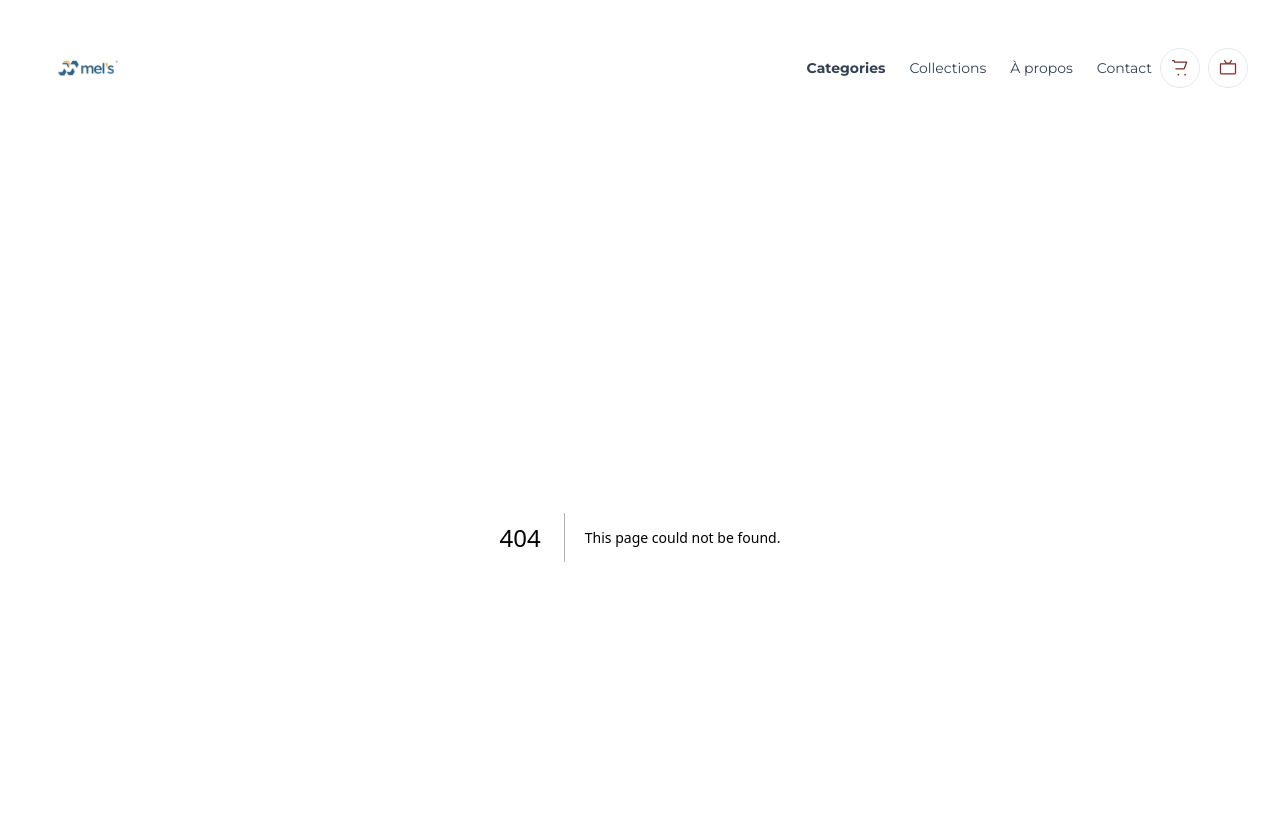
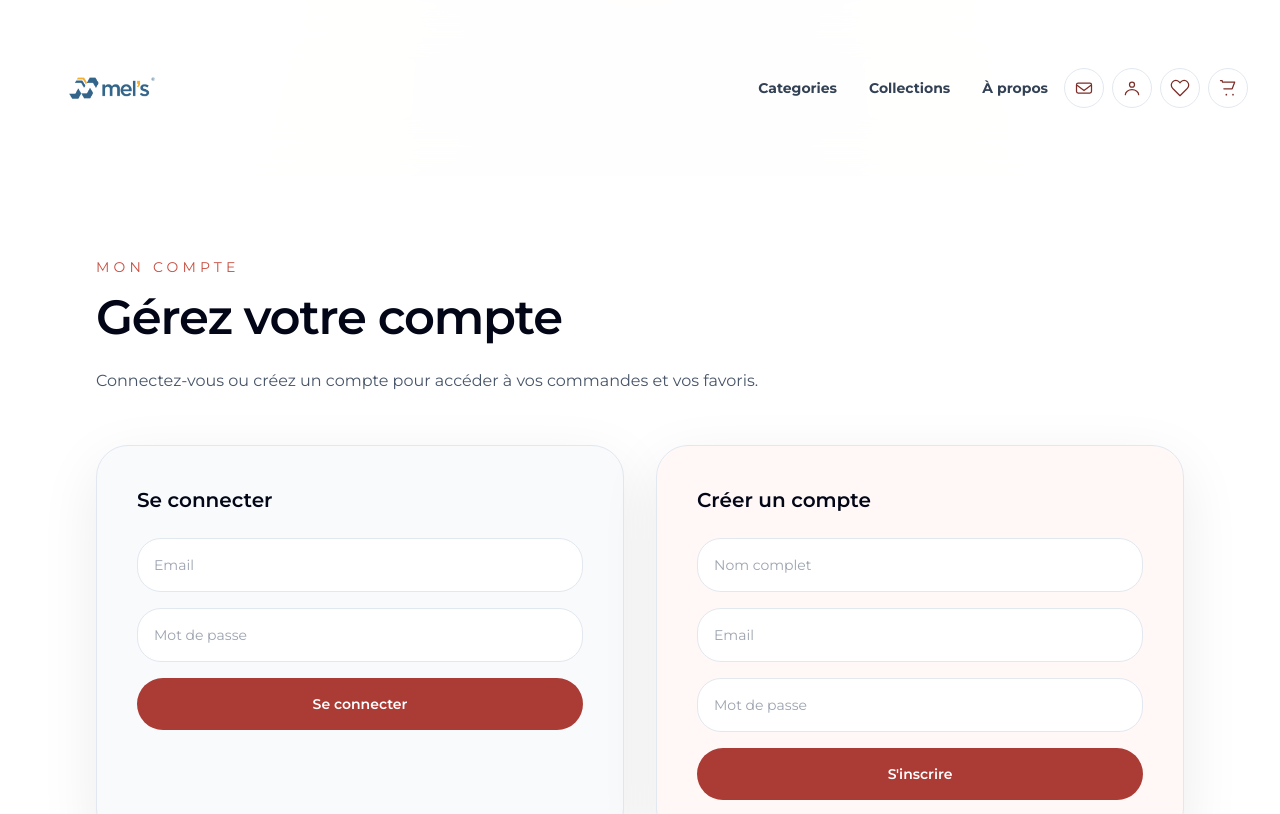
Before and after one commit to lys-rub/MELS-SHOP, a Next.js app: page /account in a window 1280 px wide. Before the commit this address had no page. Shown: the top 814 px of the page. Built offline with nearby package versions, Linux system fonts and the light colour scheme.

Commit message:
feat: enlarge logo, add icons for contact/account/favorites, make nav items bold, remove shop icon

```diff
--- /dev/null
+++ b/src/app/account/page.jsx
@@ -0,0 +1,40 @@
+export default function AccountPage() {
+  return (
+    <section className="min-h-screen bg-white py-20">
+      <div className="mx-auto max-w-6xl px-6 lg:px-8">
+        <p className="text-sm uppercase tracking-[0.3em] text-brand-500">Mon compte</p>
+        <h1 className="mt-4 text-4xl font-semibold tracking-tight text-slate-950 sm:text-5xl">
+          Gérez votre compte
+        </h1>
+        <p className="mt-6 max-w-2xl text-base leading-8 text-slate-600">
+          Connectez-vous ou créez un compte pour accéder à vos commandes et vos favoris.
+        </p>
+
+        <div className="mt-12 grid gap-8 lg:grid-cols-2">
+          <div className="rounded-[2rem] border border-slate-200 bg-slate-50 p-10 shadow-soft">
+            <h2 className="text-xl font-semibold text-slate-950">Se connecter</h2>
+            <form className="mt-6 space-y-4">
+              <input placeholder="Email" type="email" className="w-full rounded-3xl border border-slate-200 bg-white px-4 py-4 text-sm outline-none focus:border-brand-400 focus:ring-2 focus:ring-brand-100" />
+              <input placeholder="Mot de passe" type="password" className="w-full rounded-3xl border border-slate-200 bg-white px-4 py-4 text-sm outline-none focus:border-brand-400 focus:ring-2 focus:ring-brand-100" />
+              <button type="submit" className="w-full rounded-full bg-brand-600 px-6 py-4 text-sm font-semibold text-white transition hover:bg-brand-700">
+                Se connecter
+              </button>
+            </form>
+          </div>
+
+          <div className="rounded-[2rem] border border-slate-200 bg-brand-50/80 p-10 shadow-soft">
+            <h2 className="text-xl font-semibold text-slate-950">Créer un compte</h2>
+            <form className="mt-6 space-y-4">
+              <input placeholder="Nom complet" className="w-full rounded-3xl border border-slate-200 bg-white px-4 py-4 text-sm outline-none focus:border-brand-400 focus:ring-2 focus:ring-brand-100" />
+              <input placeholder="Email" type="email" className="w-full rounded-3xl border border-slate-200 bg-white px-4 py-4 text-sm outline-none focus:border-brand-400 focus:ring-2 focus:ring-brand-100" />
+              <input placeholder="Mot de passe" type="password" className="w-full rounded-3xl border border-slate-200 bg-white px-4 py-4 text-sm outline-none focus:border-brand-400 focus:ring-2 focus:ring-brand-100" />
+              <button type="submit" className="w-full rounded-full bg-brand-600 px-6 py-4 text-sm font-semibold text-white transition hover:bg-brand-700">
+                S'inscrire
+              </button>
+            </form>
+          </div>
+        </div>
+      </div>
+    </section>
+  )
+}
--- /dev/null
+++ b/src/app/favorites/page.jsx
@@ -0,0 +1,23 @@
+export default function FavoritesPage() {
+  return (
+    <section className="min-h-screen bg-white py-20">
+      <div className="mx-auto max-w-6xl px-6 lg:px-8">
+        <p className="text-sm uppercase tracking-[0.3em] text-brand-500">Favoris</p>
+        <h1 className="mt-4 text-4xl font-semibold tracking-tight text-slate-950 sm:text-5xl">
+          Mes articles favoris
+        </h1>
+        <p className="mt-6 max-w-2xl text-base leading-8 text-slate-600">
+          Retrouvez tous les articles que vous avez mis en favoris pour une consultation ultérieure.
+        </p>
+
+        <div className="mt-12 rounded-[2rem] border border-slate-200 bg-slate-50 p-10 text-center shadow-soft">
+          <p className="text-slate-600">Vous n'avez pas encore d'articles en favoris.</p>
+          <p className="mt-2 text-sm text-slate-500">Commencez à explorer notre boutique et ajoutez vos produits préférés.</p>
+          <a href="/shop" className="mt-6 inline-flex items-center justify-center rounded-full bg-brand-600 px-6 py-4 text-sm font-semibold text-white transition hover:bg-brand-700">
+            Découvrir la boutique
+          </a>
+        </div>
+      </div>
+    </section>
+  )
+}
--- a/src/components/Header.jsx
+++ b/src/components/Header.jsx
@@ -6,10 +6,9 @@ import { useState } from 'react'
 import logo from '../assets/mels-logo.png'
 
 const navItems = [
-  { label: 'Categories', href: '/shop' },
-  { label: 'Collections', href: '/collections' },
-  { label: 'À propos', href: '/about' },
-  { label: 'Contact', href: '/contact' },
+  { label: 'Categories', href: '/shop', bold: true },
+  { label: 'Collections', href: '/collections', bold: true },
+  { label: 'À propos', href: '/about', bold: true },
 ]
 
 function IconCart(props) {
@@ -31,23 +30,49 @@ function IconShop(props) {
   )
 }
 
+function IconContact(props) {
+  return (
+    <svg viewBox="0 0 24 24" fill="none" xmlns="http://www.w3.org/2000/svg" aria-hidden="true" {...props}>
+      <path d="M3 8c0-1 1-2 2-2h14c1 0 2 1 2 2v8c0 1-1 2-2 2H5c-1 0-2-1-2-2V8z" stroke="currentColor" strokeWidth="1.5" strokeLinecap="round" strokeLinejoin="round" />
+      <path d="m20 9-8 6-8-6" stroke="currentColor" strokeWidth="1.5" strokeLinecap="round" strokeLinejoin="round" />
+    </svg>
+  )
+}
+
+function IconUser(props) {
+  return (
+    <svg viewBox="0 0 24 24" fill="none" xmlns="http://www.w3.org/2000/svg" aria-hidden="true" {...props}>
+      <circle cx="12" cy="8" r="3" stroke="currentColor" strokeWidth="1.5" strokeLinecap="round" strokeLinejoin="round" />
+      <path d="M4 20c0-3.3 3.5-6 8-6s8 2.7 8 6" stroke="currentColor" strokeWidth="1.5" strokeLinecap="round" strokeLinejoin="round" />
+    </svg>
+  )
+}
+
+function IconHeart(props) {
+  return (
+    <svg viewBox="0 0 24 24" fill="none" xmlns="http://www.w3.org/2000/svg" aria-hidden="true" {...props}>
+      <path d="M20.84 4.61a5.5 5.5 0 0 0-7.78 0L12 5.67l-1.06-1.06a5.5 5.5 0 0 0-7.78 7.78l1.06 1.06L12 21.23l7.78-7.78 1.06-1.06a5.5 5.5 0 0 0 0-7.78z" stroke="currentColor" strokeWidth="1.5" strokeLinecap="round" strokeLinejoin="round" />
+    </svg>
+  )
+}
+
 export default function Header() {
   const [menuOpen, setMenuOpen] = useState(false)
 
   return (
     <header className="sticky top-0 z-40 border-b border-white/80 bg-white/90 backdrop-blur-xl">
-      <div className="mx-auto flex items-center justify-between gap-3 px-4 py-3 lg:flex-nowrap lg:px-8 max-w-7xl">
-        <Link href="/" className="flex items-center gap-3">
-          <Image src={logo} alt="MEL'S" width={128} height={128} className="object-contain w-20 h-20 sm:w-24 sm:h-24 md:w-28 md:h-28" />
+      <div className="mx-auto flex items-center justify-between gap-4 px-4 py-2 lg:px-8 max-w-7xl">
+        <Link href="/" className="flex-shrink-0">
+          <Image src={logo} alt="MEL'S" width={160} height={160} className="object-contain w-24 h-24 sm:w-32 sm:h-32 md:w-40 md:h-40" priority />
         </Link>
 
-        <div className="flex items-center gap-2">
-          <nav className="hidden items-center gap-6 lg:flex">
+        <div className="flex items-center gap-2 lg:gap-4">
+          <nav className="hidden items-center gap-8 lg:flex">
             {navItems.map((item) => (
               <Link
                 key={item.href}
                 href={item.href}
-                className={`text-sm ${item.label === 'Categories' ? 'font-bold' : 'font-medium'} text-slate-700 transition hover:text-brand-700`}
+                className={`text-sm ${item.bold ? 'font-bold' : 'font-medium'} text-slate-700 transition hover:text-brand-700`}
               >
                 {item.label}
               </Link>
@@ -55,12 +80,20 @@ export default function Header() {
           </nav>
 
           <div className="flex items-center gap-2">
+            <Link href="/contact" aria-label="Contactez-nous" className="inline-flex h-9 w-9 sm:h-10 sm:w-10 items-center justify-center rounded-full border border-slate-200 bg-white text-brand-700 transition hover:border-brand-300">
+              <IconContact className="h-5 w-5" />
+            </Link>
+
+            <Link href="/account" aria-label="Mon compte" className="inline-flex h-9 w-9 sm:h-10 sm:w-10 items-center justify-center rounded-full border border-slate-200 bg-white text-brand-700 transition hover:border-brand-300">
+              <IconUser className="h-5 w-5" />
+            </Link>
+
+            <Link href="/favorites" aria-label="Mes favoris" className="inline-flex h-9 w-9 sm:h-10 sm:w-10 items-center justify-center rounded-full border border-slate-200 bg-white text-brand-700 transition hover:border-brand-300">
+              <IconHeart className="h-5 w-5" />
+            </Link>
+
             <Link href="/cart" aria-label="Voir le panier" className="inline-flex h-9 w-9 sm:h-10 sm:w-10 items-center justify-center rounded-full border border-slate-200 bg-white text-brand-700 transition hover:border-brand-300">
               <IconCart className="h-5 w-5" />
-            </Link>
-
-            <Link href="/shop" aria-label="Aller à la boutique" className="inline-flex h-9 w-9 sm:h-10 sm:w-10 items-center justify-center rounded-full border border-slate-200 bg-white text-brand-700 transition hover:border-brand-300">
-              <IconShop className="h-5 w-5" />
             </Link>
 
             <button
@@ -84,7 +117,7 @@ export default function Header() {
                 key={item.href}
                 href={item.href}
                 onClick={() => setMenuOpen(false)}
-                className="rounded-3xl border border-slate-200 bg-slate-50 px-4 py-3 text-sm font-medium text-slate-700 transition hover:border-brand-300 hover:bg-white"
+                className={`rounded-3xl border border-slate-200 bg-slate-50 px-4 py-3 text-sm ${item.bold ? 'font-bold' : 'font-medium'} text-slate-700 transition hover:border-brand-300 hover:bg-white`}
               >
                 {item.label}
               </Link>
```
